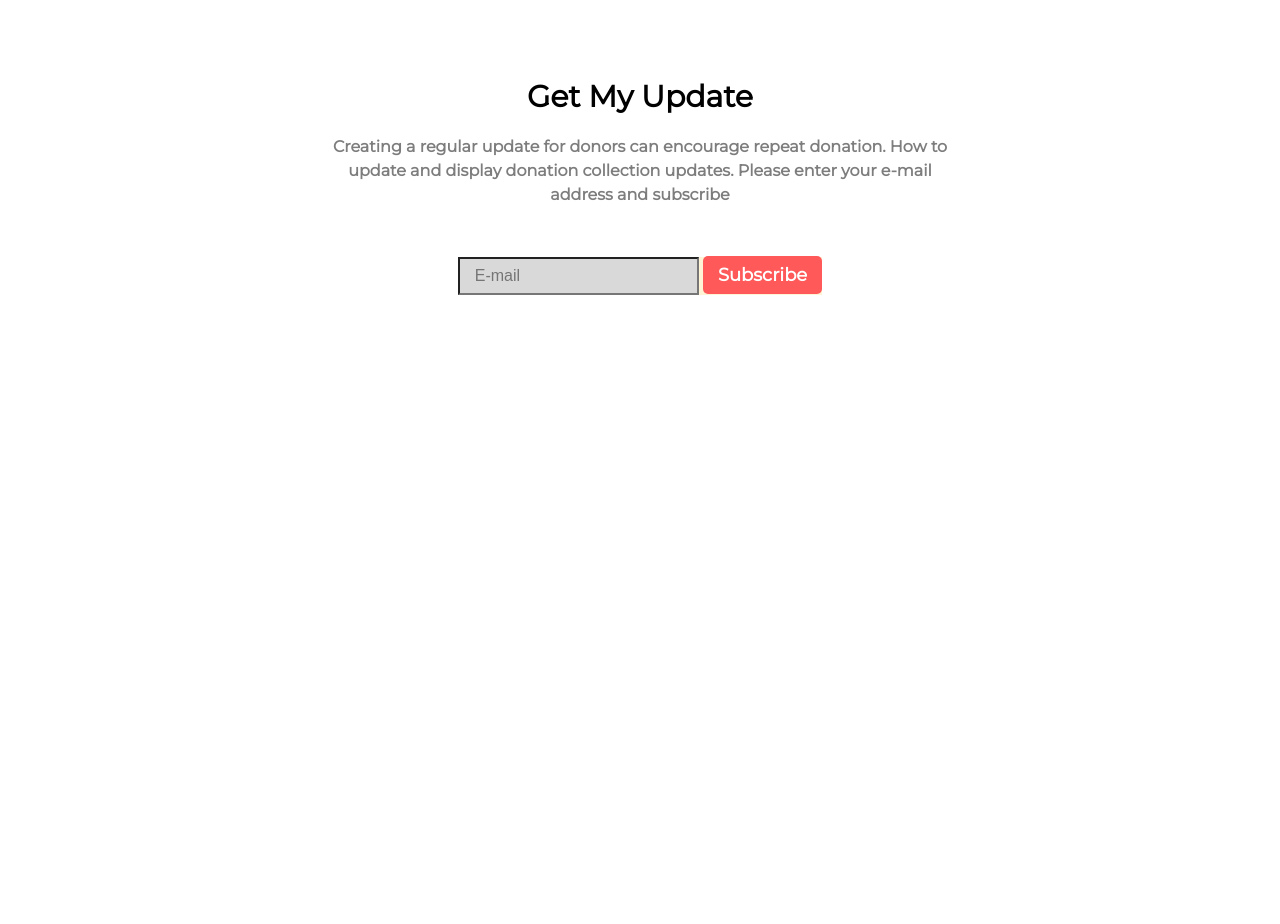
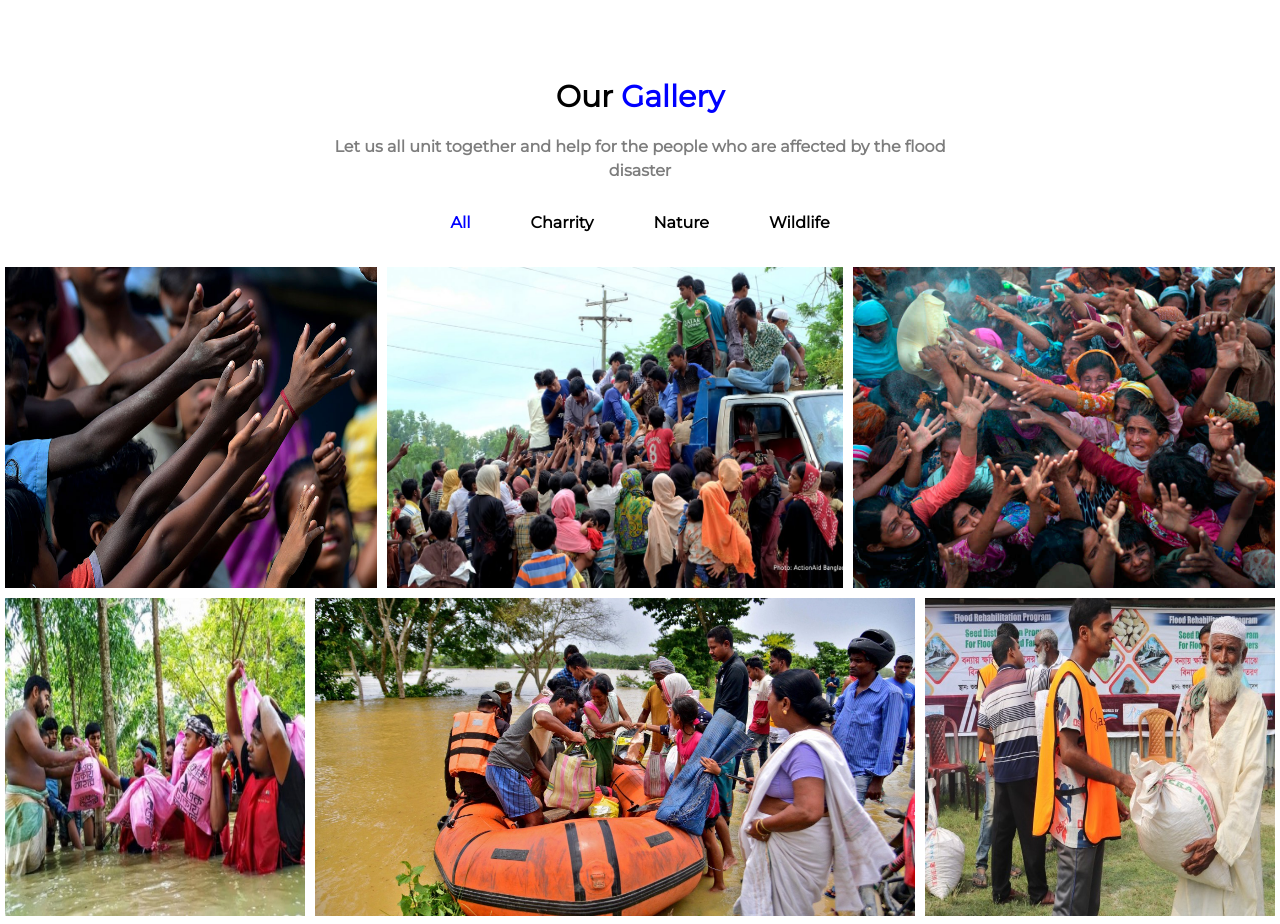
Before and after one commit to shapna-akter/First-assignment-repo, a plain HTML site: page index.html in a window 1280 px wide. Shown: the part 1880-2804 px from the top of the page. Before the commit the page ends 2275 px from the top, so only its background shows below. Drawn offline with Linux system fonts and the light colour scheme.

Commit message:
another section added

```diff
--- a/index.html
+++ b/index.html
@@ -4,7 +4,7 @@
     <meta charset="UTF-8">
     <meta http-equiv="X-UA-Compatible" content="IE=edge">
     <meta name="viewport" content="width=device-width, initial-scale=1.0">
-    <title>First-Assignment</title>
+    <title>Save The Community</title>
 
     <!--Google-Fonts-->
     <link rel="preconnect" href="https://fonts.googleapis.com">
@@ -77,6 +77,40 @@
          </div>
     </section>
 
+    <section id="gallery-section">
+        <h2>Our <span>gallery</span></h2>
+        <p>Let us all unit together and help for the people who are affected by the flood disaster</p>
+        <div class="gallery-list">
+            <li><a class="all" href="#">All</a></li>
+            <li><a href="#">Charrity</a></li>
+            <li><a href="#">Nature</a></li>
+            <li><a href="#">Wildlife</a></li>
+        </div>
+        <div class="gallery">
+            <div class="gallery-image">
+                <img src="images/donation13.jpg" alt="">
+            </div>
+            <div class="gallery-image">
+                <img src="images/donation2.jpg" alt="">
+            </div>
+            <div class="gallery-image">
+                <img src="images/donation6.jpg" alt="">
+            </div>
+        </div>
+        <div class="gallery">
+            <div class="gallery-image">
+                <img src="images/donation11.jpg" alt="">
+            </div>
+            <div class="gallery-image">
+                <img src="images/donation5.jpg" alt="">
+            </div>
+            <div class="gallery-image">
+                <img src="images/donation10.jpg" alt="">
+            </div>
+        </div>
+
+    </section>
+
     <section id="update">
         <h2>Get My Update</h2>
         <p>Creating a regular update for donors can encourage repeat donation. How to update and display donation collection updates. Please enter your e-mail address and subscribe</p>
@@ -87,5 +121,10 @@
             </form>
         </div>
     </section>
+
+    <footer>
+        <h4>Be Humble</h4>
+        <p>Copyright © by Save The Community. All rights reserved</p>
+    </footer>
 </body>
 </html>
--- a/style.css
+++ b/style.css
@@ -118,6 +118,43 @@ p{
 .card-three{
     background: #FFF4D6;
 }
+#gallery-section p{
+    width: 50%;
+    margin: auto;
+    margin-bottom: 20px;
+    font-weight: 700;
+    text-align: center;
+}
+#gallery-section span{
+    color: blue;
+}
+.gallery{
+    display: flex;
+}
+.gallery-list{
+    display: flex;
+    list-style: none;
+    text-align: center;
+    margin-bottom: 20px;
+}
+.gallery-list li{
+    padding: 10px 15px;
+}
+.gallery-list li a{
+    color: #000;
+    padding: 10px 15px;
+    font-weight: 700;
+}
+.gallery-list .all{
+    color: blue;
+}
+.gallery-image{
+    padding: 5px;
+}
+.gallery-image img{
+    width: 100%;
+    height: 100%;
+}
 #update p{
     width: 50%;
     margin: auto;
@@ -137,3 +174,16 @@ p{
 .form-section a{
     padding: 8px 15px;
 }
+
+footer{
+    background: #000;
+    text-align: center;
+    padding: 20px;
+}
+footer p{
+    color: white;
+}
+footer h4{
+    color: palevioletred;
+    padding: 20px;
+}
```
